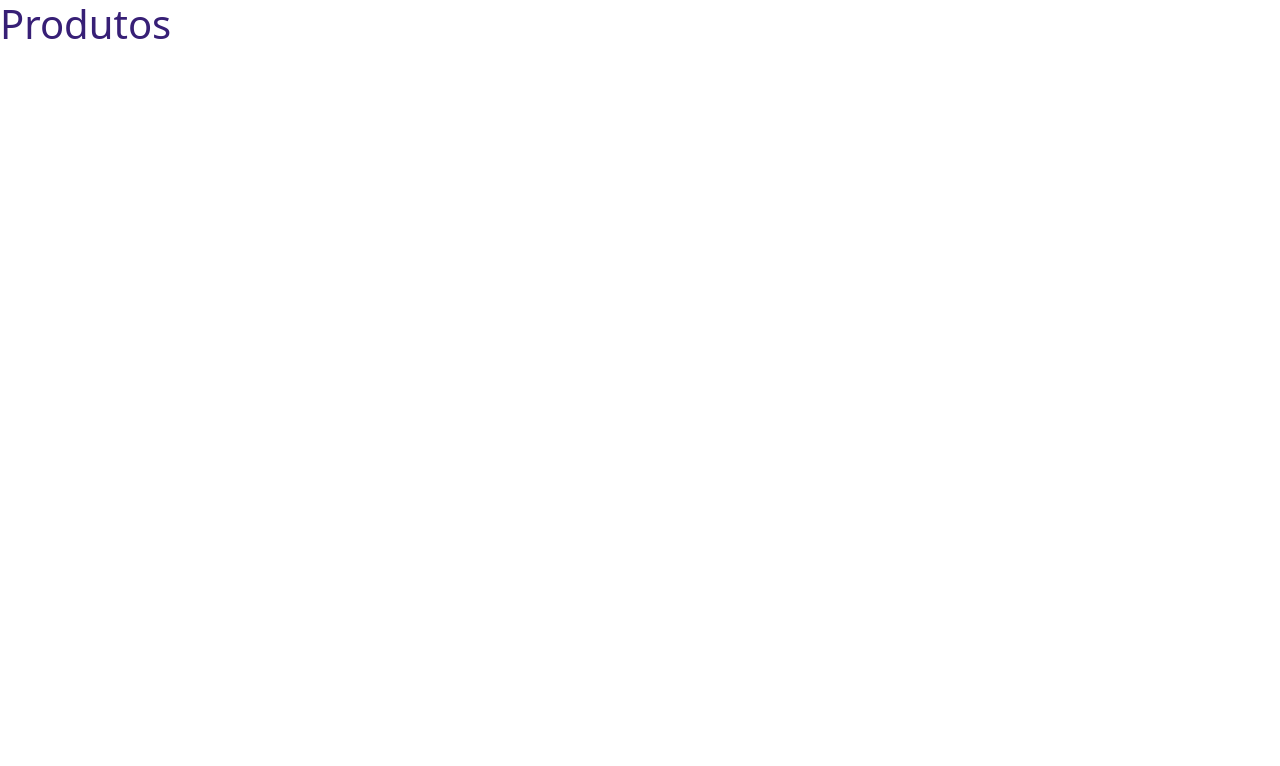
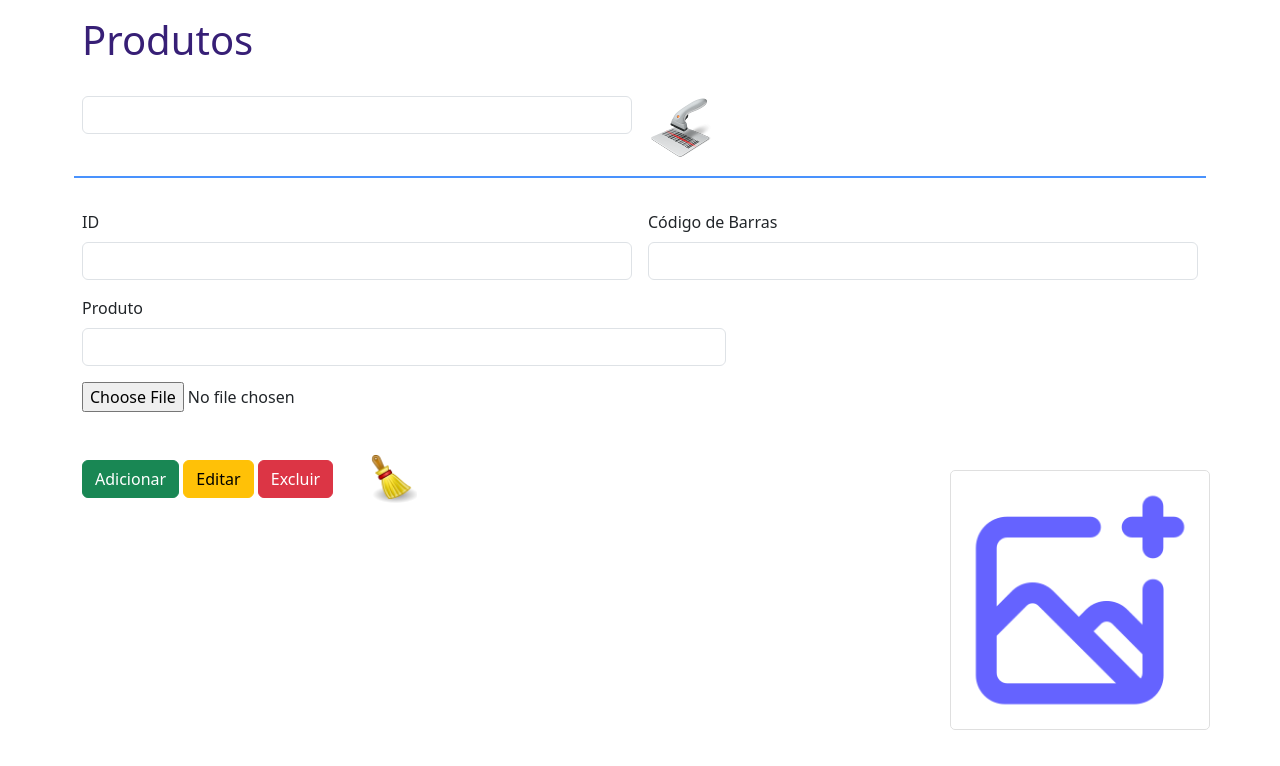
Before and after one commit to andradejao/conest, an Electron app: page src/views/produtos.html in a window 1280 px wide. Drawn offline with Linux system fonts and the light colour scheme.

Commit message:
Update conest

```diff
--- a/preload.js
+++ b/preload.js
@@ -4,7 +4,8 @@ const { ipcRenderer, contextBridge } = require('electron')
 contextBridge.exposeInMainWorld('api', {
     openClientes: () => ipcRenderer.send('open-clientes'),
     openFornecedores: () => ipcRenderer.send('open-fornecedores'),
-    openProdutos: () => ipcRenderer.send('open-produtos')
+    openProdutos: () => ipcRenderer.send('open-produtos'),
+    openRelatorios: ()=> ipcRenderer.send('open-relatorios')
 })
 
 // Status de conexão (Verificação do database)
--- a/src/public/css/style.css
+++ b/src/public/css/style.css
@@ -79,3 +79,15 @@ footer p {
 select {
     margin-top: 8px;
 }
+
+/* Imagem do produto */
+#imgProduct {
+    border: 1px solid #dfdfdf;
+    border-radius: 5px;
+    width: 260px;
+    height: 260px;
+    padding: 4px;
+    position: fixed;
+    right: 70px;
+    bottom: 70px;
+}
--- a/src/views/produtos.html
+++ b/src/views/produtos.html
@@ -8,10 +8,55 @@
     <link rel="stylesheet" href="../public/css/style.css">
     <title>Produtos</title>
 </head>
-    <h1>Produtos</h1>
+
 <body>
+    <div class="container">
+        <h1 class="mt-3">Produtos</h1>
+        <br>
+        <form class="row g-3" id="frmProduto">
+            <!-- Leitura do código de barras -->
+            <div class="col-md-6">
+                <input type="text" class="form-control" id="inputProduct" spellcheck="false">
+            </div>
+            <!-- Img do barcode -->
+            <div class="col-md-4">
+                <img src="../public/img/barcode.png" alt="BarCode" id="imgBarCode">
+            </div>
+            <hr class="border border-primary border-1 opacity-75">
+            <!-- Id do produto -->
+            <div class="col-md-6">
+                <label for="idProduct" class="form-label">ID</label>
+                <input type="text" class="form-control" id="idProduct" spellcheck="false">
+            </div>
+             <!-- Código de barras -->
+             <div class="col-md-6">
+                <label for="BarCode" class="form-label">Código de Barras</label>
+                <input type="text" class="form-control" id="BarCode" spellcheck="false">
+            </div>
+             <!-- Produto -->
+             <div class="col-md-7">
+                <label for="nameProduct" class="form-label">Produto</label>
+                <input type="text" class="form-control" id="nameProduct" maxlength="50" spellcheck="false">
+            </div>
+            <!-- Imagem do Produto -->
+            <div class="col-md-5">
+                <img src="../public/img/cadproduto.png" alt="Imagem Produto" id="imgProduct">
+            </div>
+            <!-- Upload da imagem do produto -->
+            <input type="file" id="uploadProduct">
+            <br>
+            <br>
+            <br>
+            <!-- Botões -->
+            <div class="col-12">
+                <button type="submit" class="btn btn-success" id="btnCreate">Adicionar</button>
+                <button type="button" class="btn btn-warning" id="btnUpdate">Editar</button>
+                <button type="button" class="btn btn-danger" id="btnDelete">Excluir</button>
+                <button type="reset" class="btn" id="btnReset"></button>
+            </div>
+        </form>
+    </div>
     <script src="../public/js/bootstrap.min.js"></script>
-    <script src="renderer.js"></script>
 </body>
 
 </html>
--- a/src/views/renderer.js
+++ b/src/views/renderer.js
@@ -10,3 +10,7 @@ function fornecedor() {
 function produto() {
     api.openProdutos()
 }
+
+function relatorio(){
+    api.openRelatorios()
+}
```
Also changed, not shown: main.js (+27 -1 lines), src/views/index.html (+1 -0 lines), src/views/relatorios.html (added, +19 -0 lines), src/public/img/barcode.png (added), src/public/img/cadproduto.png (added), src/public/img/relatorio.png (added).
